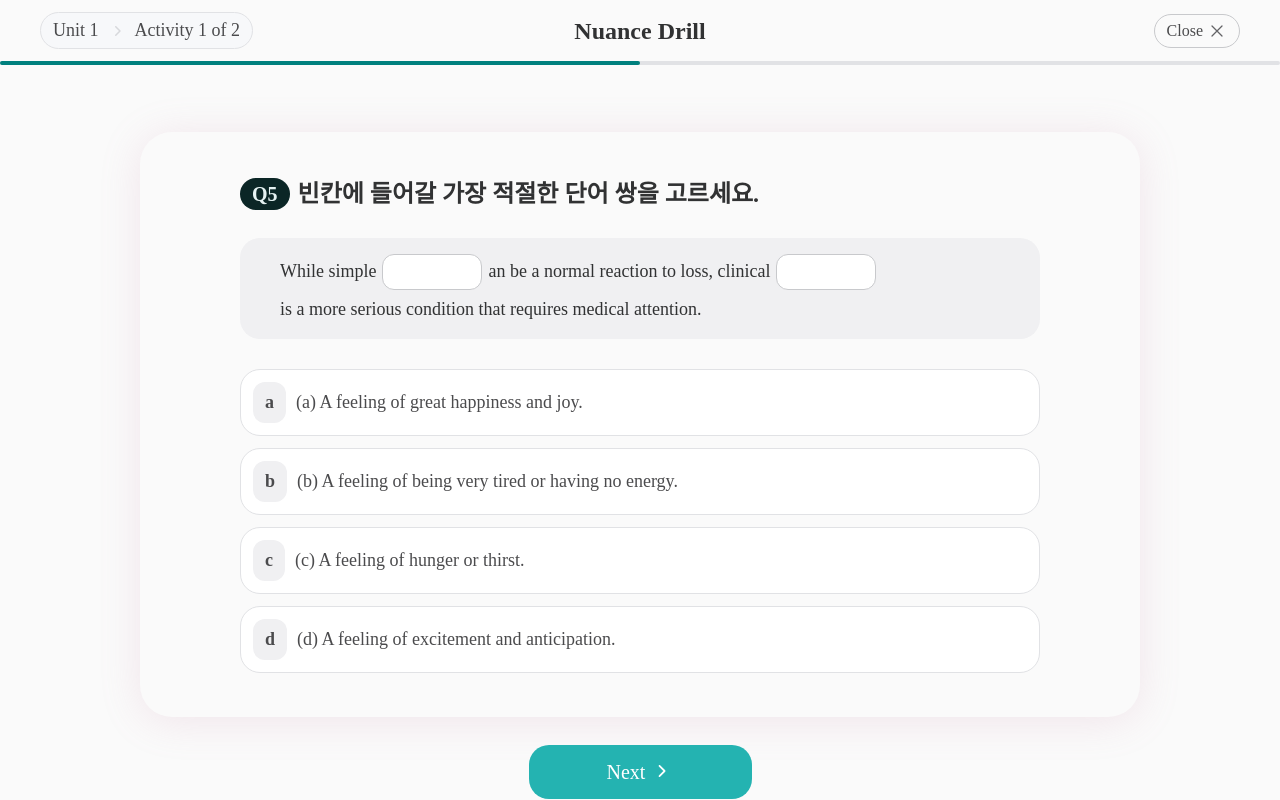
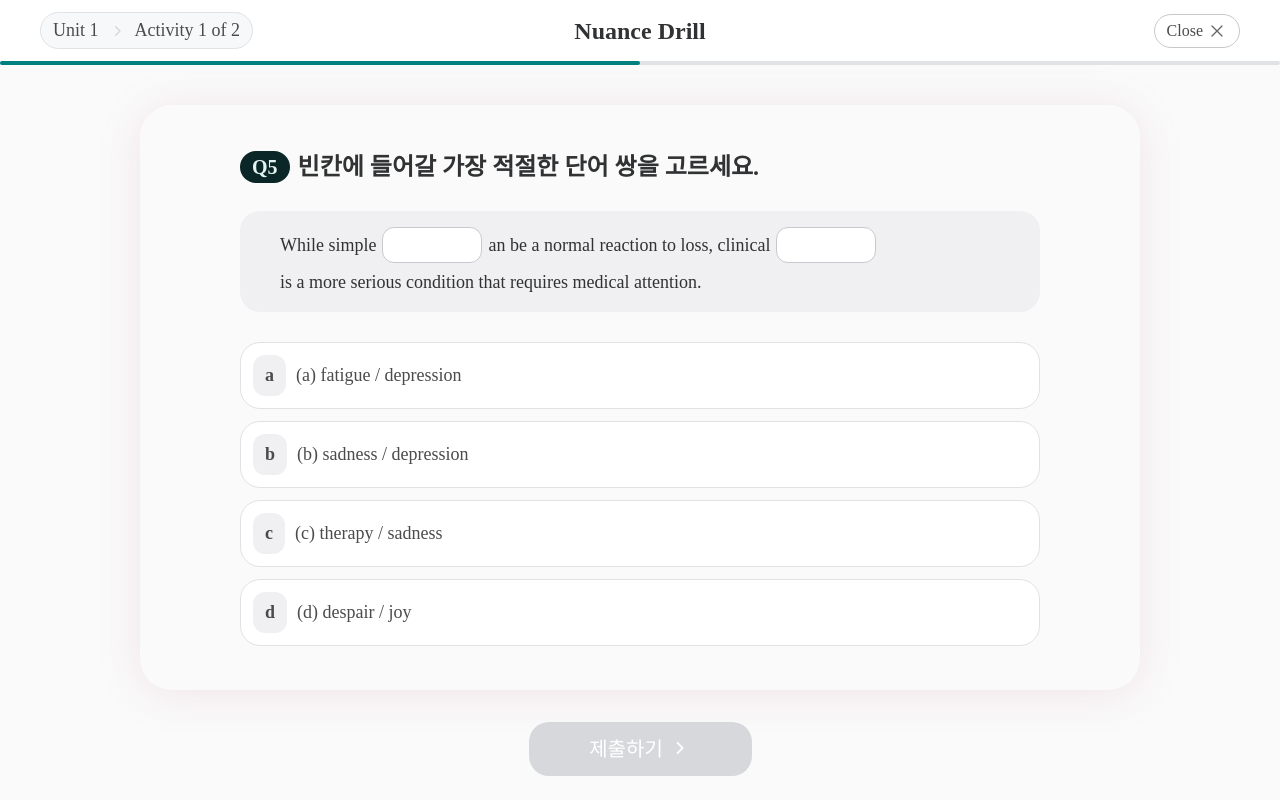
Before and after one commit to RevolutionaryWarrior/chungdam-academy-sample, a React (Vite) app: page / in a window 1280 px wide. Built offline with nearby package versions, Linux system fonts and the light colour scheme.

Commit message:
feat: 헤더 배경색 추가 및 MultipleChoice 컴포넌트의 선택지 스타일 개선, 제출 상태 관리 기능 추가

```diff
--- a/src/components/Common/Header.tsx
+++ b/src/components/Common/Header.tsx
@@ -16,7 +16,7 @@ export default function Header({ title, max = 2 }: Props) {
   };
 
   return (
-    <header className="w-full">
+    <header className="w-full bg-[#fff]">
       <div className="flex items-center justify-between gap-3 px-10 py-3">
         <div className="flex items-center gap-2">
           <span className="flex items-center gap-2 rounded-[99px] border border-[#E1E2E5] bg-[#F7F8FA] px-3 py-1 text-[18px] text-[#4B4B4D]">
--- a/src/components/MultipleChoice/MultipleChoice.tsx
+++ b/src/components/MultipleChoice/MultipleChoice.tsx
@@ -11,26 +11,82 @@ const DATA = {
     'is a more serious condition that requires medical attention.',
   ],
   choice: [
-    '(a) A feeling of great happiness and joy.',
-    '(b) A feeling of being very tired or having no energy.',
-    '(c) A feeling of hunger or thirst.',
-    '(d) A feeling of excitement and anticipation.',
+    '(a) fatigue / depression',
+    '(b) sadness / depression',
+    '(c) therapy / sadness',
+    '(d) despair / joy',
   ],
+  answer: '(b) sadness / depression',
 };
+
+type ChoiceState = 'default' | 'selected' | 'correct' | 'incorrect';
+
+const choiceVariants = Object.freeze({
+  default: Object.freeze({
+    container: 'border-[#E1E2E5] bg-white',
+    label: 'bg-[#F0F0F2] text-[#4B4B4D]',
+    text: 'text-[#4B4B4D]',
+    labelStyle: undefined,
+  }),
+  selected: Object.freeze({
+    container: 'border-[#00BABB] bg-[#00BABB]/10',
+    label: 'text-[#19191A]',
+    text: 'text-[#00BABB]',
+    labelStyle: {
+      background:
+        'radial-gradient(79.06% 85.14% at 37.5% 29.69%, var(--teal-tint02, #CEEBEB) 12.02%, var(--teal-tint01, #99D1D0) 63.46%, var(--main-color, #24B3B1) 92.51%, var(--teal-tint03, #E5F2F2) 100%), radial-gradient(79.06% 85.14% at 37.5% 29.69%, #FFCCE5 12.02%, #FFA3CF 63.46%, #F56CAE 92.51%, #F593C2 100%)',
+      boxShadow: '0 1px 8px -1px rgba(78, 153, 152, 0.35)',
+    },
+  }),
+  correct: Object.freeze({
+    container: 'border-[#1E90FF] bg-[#F0F7FF]',
+    label: 'bg-[#0085FF] text-white',
+    text: 'text-[#313233]',
+    labelStyle: undefined,
+  }),
+  incorrect: Object.freeze({
+    container: 'border-[#F66] bg-[#FFF0F0]',
+    label: 'bg-red-500 text-white',
+    text: 'text-red-700',
+    labelStyle: undefined,
+  }),
+});
 
 export default function MultipleChoice() {
   const { increaseProgress } = useProgressStore();
   const [activeChoice, setActiveChoice] = useState<string | null>(null);
+  const [isSubmitted, setIsSubmitted] = useState<boolean>(false);
+  const [isCorrect, setIsCorrect] = useState<boolean>(false);
 
   const onClickChoice = (selectedChoice: string) => {
+    if (!isSubmitted) {
       setActiveChoice(selectedChoice);
+    }
   };
 
   const onClickNext = () => {
+    if (!isSubmitted && activeChoice) {
+      const correct = activeChoice === DATA.answer;
+      setIsCorrect(correct);
+      setIsSubmitted(true);
+      return;
+    }
+
+    if (isSubmitted && isCorrect) {
       increaseProgress();
+      return;
+    }
+
+    if (isSubmitted && !isCorrect) {
+      setActiveChoice(null);
+      setIsSubmitted(false);
+      setIsCorrect(false);
+      return;
+    }
   };
+
   return (
-    <div className="flex h-[100%] w-full flex-col items-center justify-center">
+    <div className="mt-10 flex h-[100%] w-full flex-col items-center justify-start">
       <div
         className="max-h-[726px] w-[1000px] rounded-[32px] px-[100px] py-11"
         style={{
@@ -66,42 +122,47 @@ export default function MultipleChoice() {
         <ul className="mt-[30px] flex flex-col gap-3">
           {DATA.choice.map((item, index) => {
             const letter = String.fromCharCode(97 + index); // a, b, c, d...
-            const isSelected = activeChoice === item;
+
+            const getChoiceState = (): ChoiceState => {
+              if (isSubmitted) {
+                if (item === activeChoice) {
+                  return activeChoice === DATA.answer ? 'correct' : 'incorrect';
+                }
+                return 'default';
+              }
+
+              if (activeChoice === item) return 'selected';
+              return 'default';
+            };
+
+            const choiceState = getChoiceState();
+            const variant = choiceVariants[choiceState];
 
             return (
               <li
                 key={`choice-${index}`}
                 onClick={() => onClickChoice(item)}
-                className={`flex cursor-pointer items-center gap-2.5 rounded-[20px] border p-3 transition-all duration-300 hover:scale-102 hover:shadow-lg hover:shadow-[#08191A]/20 active:scale-95 ${
-                  isSelected
-                    ? 'border-[#00BABB] bg-[#00BABB]/10'
-                    : 'border-[#E1E2E5] bg-white'
-                }`}
+                className={`${activeChoice && 'transition-all active:scale-95'} ${variant.container} flex cursor-pointer items-center justify-between rounded-[20px] border p-3`}
               >
+                <div className="flex items-center gap-2.5">
                   <p
-                  className={`rounded-[12px] px-3 py-[7px] text-[18px] font-[600] ${
-                    isSelected
-                      ? 'text-[#19191A]'
-                      : 'bg-[#F0F0F2] text-[#4B4B4D]'
-                  }`}
-                  style={
-                    isSelected
-                      ? {
-                          background:
-                            'radial-gradient(79.06% 85.14% at 37.5% 29.69%, var(--teal-tint02, #CEEBEB) 12.02%, var(--teal-tint01, #99D1D0) 63.46%, var(--main-color, #24B3B1) 92.51%, var(--teal-tint03, #E5F2F2) 100%), radial-gradient(79.06% 85.14% at 37.5% 29.69%, #FFCCE5 12.02%, #FFA3CF 63.46%, #F56CAE 92.51%, #F593C2 100%)',
-                          boxShadow: '0 1px 8px -1px rgba(78, 153, 152, 0.35)',
-                        }
-                      : undefined
-                  }
+                    className={`${variant.label} rounded-[12px] px-3 py-[7px] text-[18px] font-[600]`}
+                    style={variant.labelStyle}
                   >
                     {letter}
                   </p>
+                  <p className={`${variant.text} text-[18px] leading-[27px]`}>
+                    {item}
+                  </p>
+                </div>
                 <p
-                  className={`text-[18px] leading-[27px] ${
-                    isSelected ? 'text-[#00BABB]' : 'text-[#4B4B4D]'
-                  }`}
+                  className={`${activeChoice === item && isCorrect ? 'text-[#0085FF]' : 'text-[#F66]'} text-[14px] font-[500]`}
                 >
-                  {item}
+                  {activeChoice === item && isCorrect
+                    ? '정답'
+                    : activeChoice === item && isSubmitted
+                      ? '오답'
+                      : ''}
                 </p>
               </li>
             );
@@ -110,9 +171,16 @@ export default function MultipleChoice() {
       </div>
       <button
         onClick={onClickNext}
-        className="mt-7 flex w-[223px] cursor-pointer items-center justify-center gap-1 rounded-[20px] bg-[#24B3B1] px-5 py-3 text-[20px] font-[500] text-white transition-all duration-300 hover:scale-105 hover:shadow-lg hover:shadow-[#08191A]/20 active:scale-95"
+        disabled={!activeChoice && !isSubmitted}
+        className={`mt-8 flex w-[223px] items-center justify-center gap-1 rounded-[20px] px-5 py-3 text-[20px] font-[500] text-white transition-all duration-300 hover:scale-105 hover:shadow-lg hover:shadow-[#08191A]/20 active:scale-95 ${
+          activeChoice || isSubmitted
+            ? 'cursor-pointer bg-[#24B3B1]'
+            : 'cursor-not-allowed bg-[#D7D8DB]'
+        }`}
       >
-        <span>Next</span>
+        <span>
+          {isSubmitted ? (isCorrect ? 'Next' : '다시 풀기') : '제출하기'}
+        </span>
         <ChevronRightIcon className="relative bottom-[1px] size-6 fill-white" />
       </button>
     </div>
```
Lines whose indentation alone changed are shown as unchanged.
